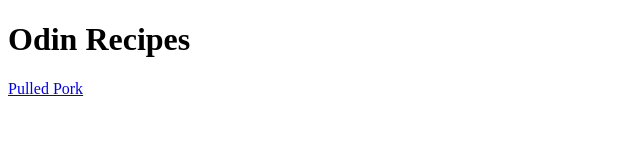
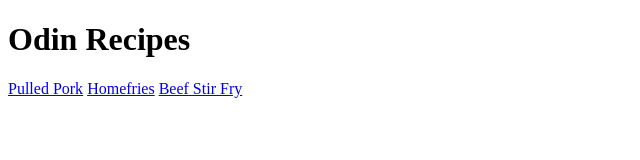
Before and after one commit to zachrp8/odin-recipes, a plain HTML site: page index.html in a window 1280 px wide. Shown: the whole page, without its empty margins (0-640 px from the left). Drawn offline with Linux system fonts and the light colour scheme.

Commit message:
added two recipes to index

```diff
--- a/index.html
+++ b/index.html
@@ -7,5 +7,7 @@
 <body>
     <h1>Odin Recipes</h1>
         <a href="./recipes/pulled-pork.html">Pulled Pork</a>
+        <a href="./recipes/homefries.html">Homefries</a>
+        <a href="./recipes/beef-stir-fry.html">Beef Stir Fry</a>
 </body>
 </html>
```
